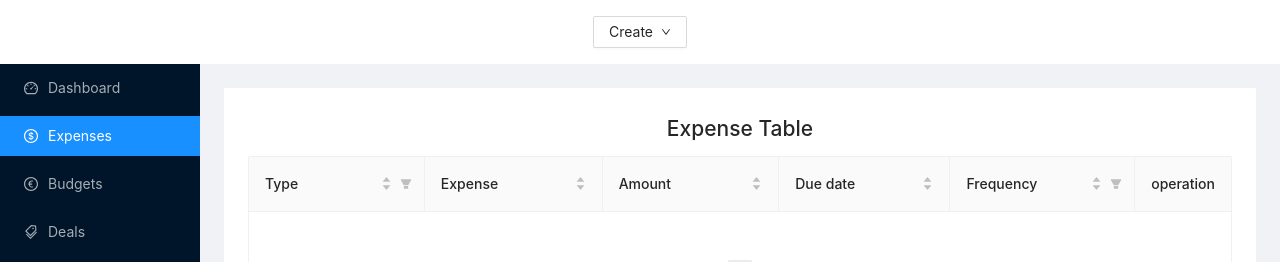
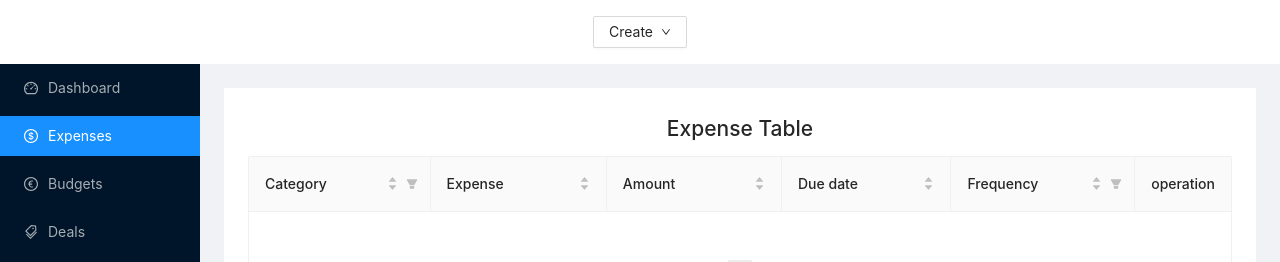
Before and after one commit to sagarthomas/studlife, a React (Create React App) app: page /expenses in a window 1280 px wide. Shown: the top 262 px of the page. Built offline with nearby package versions, Linux system fonts and the light colour scheme.

Commit message:
changed fields to match in modal and fixed the delete function for both tables

```diff
--- a/src/components/ExpensePage.js
+++ b/src/components/ExpensePage.js
@@ -106,23 +106,23 @@ class ExpensePage extends React.Component {
     super(props);
     this.columns = [
       {
-        title: "Type",
-        dataIndex: "type",
-        key: "type",
+        title: "Category",
+        dataIndex: "category",
+        key: "category",
         width: 200,
-        sorter: (a, b) => a.type.length - b.type.length,
+        sorter: (a, b) => a.category.length - b.category.length,
         filters: this.props.categories.map((val) => ({
           text: val,
           value: val,
         })),
-        onFilter: (value, record) => record.type.indexOf(value) === 0,
+        onFilter: (value, record) => record.category.indexOf(value) === 0,
       },
       {
         title: "Expense",
-        dataIndex: "expense",
-        key: "expense",
+        dataIndex: "name",
+        key: "name",
         width: 200,
-        sorter: (a, b) => a.expense.length - b.expense.length,
+        sorter: (a, b) => a.name.length - b.name.length,
       },
       {
         title: "Amount",
@@ -132,10 +132,10 @@ class ExpensePage extends React.Component {
       },
       {
         title: "Due date",
-        dataIndex: "ddate",
-        key: "ddate",
+        dataIndex: "date",
+        key: "date",
         width: 200,
-        sorter: (a, b) => new Date(a.ddate) - new Date(b.ddate),
+        sorter: (a, b) => new Date(a.date) - new Date(b.date),
       },
       {
         title: "Frequency",
@@ -216,10 +216,10 @@ class ExpensePage extends React.Component {
       },
       {
         title: "Date",
-        dataIndex: "ddate",
-        key: "ddate",
+        dataIndex: "date",
+        key: "date",
         width: 200,
-        sorter: (a, b) => new Date(a.ddate) - new Date(b.ddate),
+        sorter: (a, b) => new Date(a.date) - new Date(b.date),
       },
       {
         title: "Frequency",
@@ -287,17 +287,17 @@ class ExpensePage extends React.Component {
     this.state = {
       dataSource: this.props.expenses.map((val) => ({
         key: val.id,
-        type: val.category,
-        expense: val.name,
+        category: val.category,
+        name: val.name,
         amount: val.amount,
-        ddate: val.date.format("L"),
+        date: val.date.format("L"),
         frequency: val.frequency,
       })),
       dataSource2: this.props.incomes.map((val) => ({
         key: val.id,
         name: val.name,
         amount: val.amount,
-        ddate: val.date.format("L"),
+        date: val.date.format("L"),
         frequency: val.frequency,
       })),
       count: 0,
@@ -312,15 +312,14 @@ class ExpensePage extends React.Component {
       this.setState(() => ({
         dataSource: this.props.expenses.map((val) => ({
           key: val.id,
-          type: val.category,
-          expense: val.name,
+          category: val.category,
+          name: val.name,
           amount: val.amount,
-          ddate: val.date.format("L"),
+          date: val.date.format("L"),
           frequency: val.frequency,
         })),
       }));
       this.setState({ count: this.state.count + 1 });
-      keyForItem += 1;
     }
     if (this.props.incomes !== prevProps.incomes) {
       this.setState(() => ({
@@ -328,33 +327,26 @@ class ExpensePage extends React.Component {
           key: val.id,
           name: val.name,
           amount: val.amount,
-          ddate: val.date.format("L"),
+          date: val.date.format("L"),
           frequency: val.frequency,
         })),
       }));
-      keyForItem += 1;
     }
   }
 
   handleDelete = (key) => {
     const dataSource = [...this.state.dataSource];
-    this.setState({
-      dataSource: dataSource.filter((item) => item.key != key),
-      count: this.state.count - 1,
-    });
+    this.props.setExpenses(this.props.expenses.filter(e => e.id != key));
   };
 
   handleDeleteIncome = (key) => {
     const dataSource = [...this.state.dataSource2];
-    this.setState({
-      dataSource2: dataSource.filter((item) => item.key != key),
-      count: this.state.count - 1,
-    });
+    this.props.setIncomes(this.props.incomes.filter(e => e.id != key));
   };
 
   handleSave = (row) => {
     const newData = [...this.state.dataSource];
-    const index = newData.findIndex((item) => row.key === item.key);
+    const index = newData.findIndex((item) => row.id === item.id);
     const item = newData[index];
     newData.splice(index, 1, {
       ...item,
@@ -371,9 +363,8 @@ class ExpensePage extends React.Component {
         cell: EditableCell,
       },
     };
-    console.log(this.props.categories);
-    console.log(this.props.expenses);
-    console.log(this.props.incomes);
+    console.log("in main exp", this.props.expenses);
+    console.log("in main sta",this.state.dataSource);
     const columns = this.columns.map((col) => {
       if (!col.editable) {
         return col;
```
